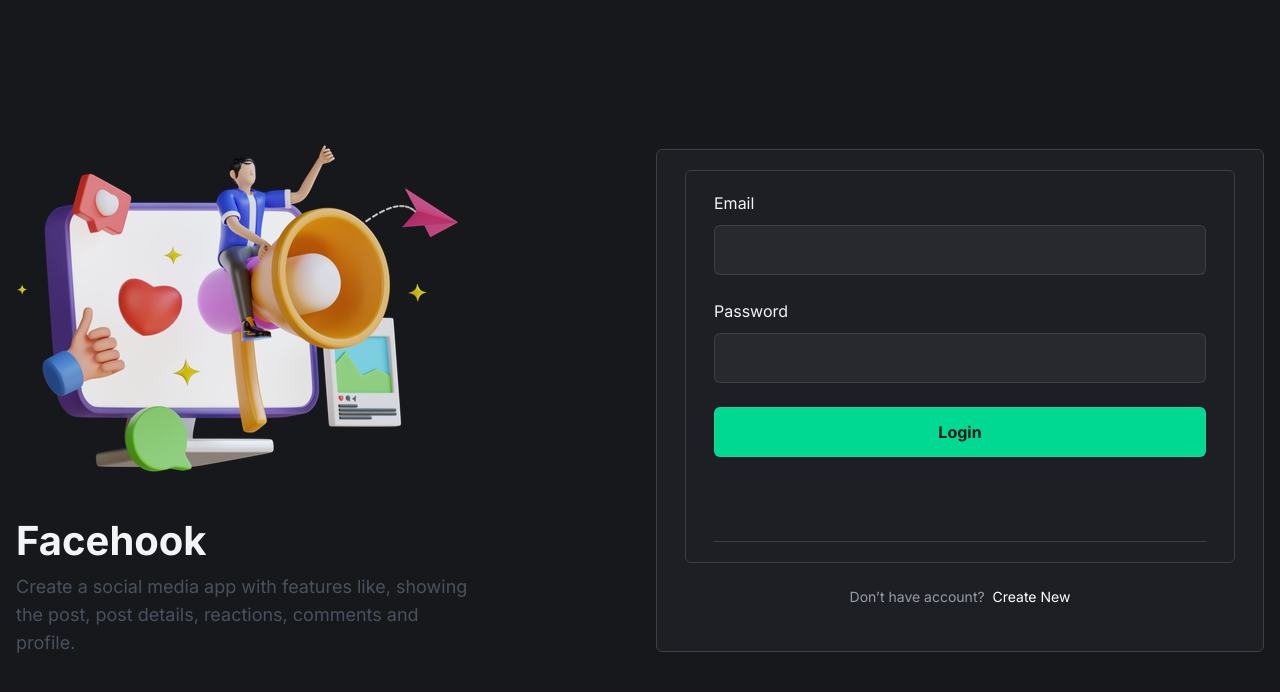
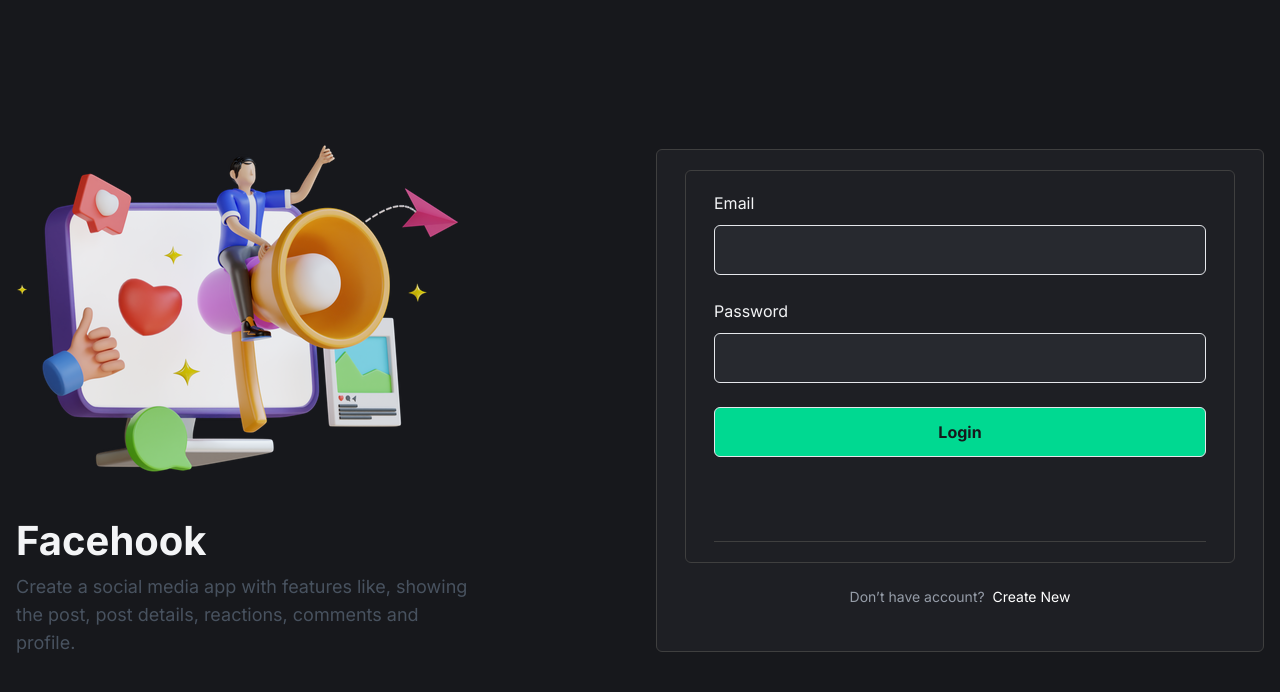
Before and after one commit to Nasir1290/face-hook, a React (Vite) app: page /login in a window 1280 px wide. Shown: the top 692 px of the page. Built offline with nearby package versions, Linux system fonts and the light colour scheme.

Commit message:
adding some code

```diff
--- /dev/null
+++ b/src/common/Header.jsx
@@ -0,0 +1,15 @@
+import React from "react";
+import Logo from "../assets/images/logo.svg";
+import HomeIcon from "../assets/icons/home.svg";
+import Notification from "../assets/icons/notification.svg";
+import Avatar from "../assets/images/avatars/avatar_1.png";
+const Header = () => {
+  return (
+    <div>
+      <h1>Hello</h1>
+      <h1>How are you</h1>
+    </div>
+  );
+};
+
+export default Header;
--- a/src/index.css
+++ b/src/index.css
@@ -29,7 +29,7 @@
     @apply leading-[138%] lg:text-lg;
   }
   .auth-input {
-    @apply w-full rounded-md border border-[#CCCCCC]/[14%] bg-lighterDark  p-1.5 focus:outline-none lg:p-3;
+    @apply w-full rounded-md border bg-lighterDark  p-1.5 focus:outline-none lg:p-3;
   }
 
   .post-avater {
```
